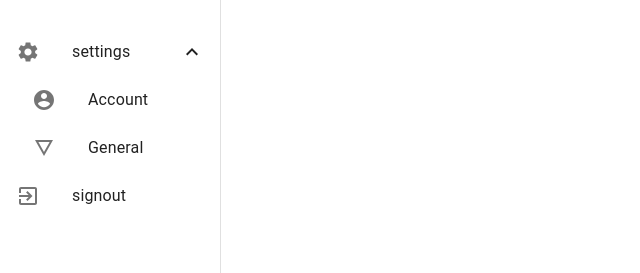
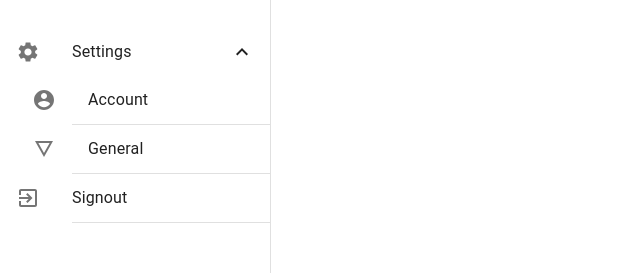
Before and after one commit to bhagatabhijeet/chype, a React (Create React App) app in the folder client/: page /settings in a window 1280 px wide. Shown: the top 273 px of the page, without its empty margins (0-640 px from the left). Built offline with nearby package versions, Linux system fonts and the light colour scheme.

Commit message:
install prop-types and add some more changes

```diff
--- a/client/package.json
+++ b/client/package.json
@@ -10,6 +10,7 @@
     "@testing-library/react": "^11.2.2",
     "@testing-library/user-event": "^12.2.2",
     "fontsource-roboto": "^3.0.3",
+    "prop-types": "^15.7.2",
     "react": "^17.0.1",
     "react-dom": "^17.0.1",
     "react-intl-tel-input": "^8.0.4",
--- a/client/src/components/General.jsx
+++ b/client/src/components/General.jsx
@@ -1,10 +1,45 @@
+import ChooseLangu from '../components/ChooseLangu';
+import { Grid,Paper } from '@material-ui/core';
+import { makeStyles } from "@material-ui/core/styles";
+import { createMuiTheme,ThemeProvider } from '@material-ui/core/styles';
 
-function General (){
+const theme = createMuiTheme({
+    typography: {
+        // fontFamily: 'Comic Sans MS',
+        fontSize: '2rem',
+    },
+    // shape: {
+    //     borderRadius: 30,
+    // },
+    // palette: {
+    //     type: 'dark',
+    // },
+    spacing: 20
 
-    return(
-        <div>
-general page
-        </div>
+
+});
+const useStyles = makeStyles((theme) => ({
+    root: {
+      flexGrow: 1,
+      padding: '25px',
+    },
+
+}))
+
+function General() {
+   const classes = useStyles();
+    return (
+        <div  className={classes.root}>
+            <ThemeProvider theme={theme}>
+                <Paper >
+            <Grid container spacing={24} >
+                <Grid item xs={12}>
+                    <ChooseLangu />
+                </Grid>
+            </Grid>
+            </Paper>
+            </ThemeProvider>
+        </div >
     );
 }
 
--- a/client/src/components/Menu.jsx
+++ b/client/src/components/Menu.jsx
@@ -6,7 +6,7 @@ export default function MenuBar(props) {
 
 
     return (
-        <div>
+        <div >
             <SettingsPage />
 
         </div>
--- a/client/src/pages/SettingsPage.jsx
+++ b/client/src/pages/SettingsPage.jsx
@@ -9,7 +9,7 @@ import {
 import {
     Drawer, List, ListItem,
     ListItemIcon, ListItemText,
-    Container, Typography,
+    Container, Typography,Divider
 } from "@material-ui/core";
 
 import SettingsIcon from '@material-ui/icons/Settings';
@@ -46,6 +46,7 @@ const useStyles = makeStyles((theme) => ({
     nested: {
         paddingLeft: theme.spacing(4),
     },
+
 }))
 
 function SettingsPage(props) {
@@ -60,7 +61,7 @@ function SettingsPage(props) {
         <Router>
             <div style={{ display: 'flex' }} className={classes.root}>
                 <Drawer
-                    style={{ width: '220px' }}
+                    style={{ width: '270px' }}
                     variant="persistent"
                     anchor="left"
                     open={true}
@@ -72,11 +73,11 @@ function SettingsPage(props) {
                                 <ListItemIcon>
                                     <SettingsIcon />
                                 </ListItemIcon>
-                                <ListItemText primary={"settings"} />
+                                <ListItemText primary={"Settings"} />
                                 {open ? <ExpandLess /> : <ExpandMore />}
                             </ListItem>
                             <Collapse in={open} timeout="auto" unmountOnExit>
-                                <Link to="/account" className={classes.link}>
+                                <Link to="/account" className={classes.link} >
                                     <List component="div" disablePadding>
                                         <ListItem button className={classes.nested}>
                                             <ListItemIcon>
@@ -87,6 +88,7 @@ function SettingsPage(props) {
                                     </List>
                                 </Link>
                             </Collapse>
+                            <Divider variant="inset" component="li" />
                             <Collapse in={open} timeout="auto" unmountOnExit>
                                 <Link to="/general" className={classes.link}>
                                     <List component="div" disablePadding>
@@ -100,14 +102,16 @@ function SettingsPage(props) {
                                 </Link>
                             </Collapse>
                         </Link>
+                        <Divider variant="inset" component="li" />
                         <Link to="/signout" className={classes.link}>
                             <ListItem button>
                                 <ListItemIcon>
                                     <ExitToAppIcon />
                                 </ListItemIcon>
-                                <ListItemText primary={"signout"} />
+                                <ListItemText primary={"Signout"} />
                             </ListItem>
                         </Link>
+                        <Divider variant="inset" component="li" />
                     </List>
                 </Drawer>
                 <Switch>
```
